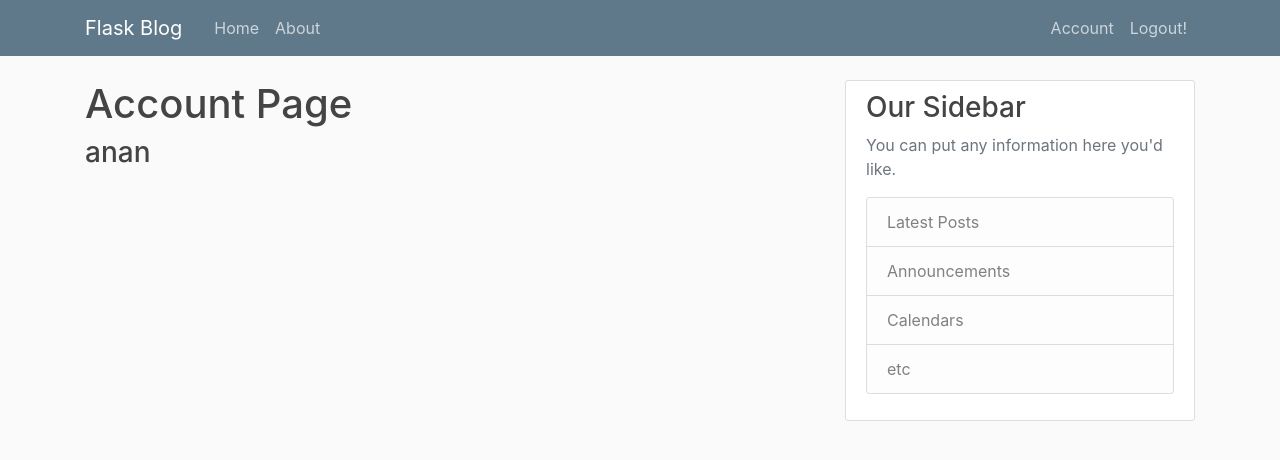
After one commit to erdoganb/flask_blog, a Flask app: page /account in a window 1280 px wide. The commit adds this page. Shown: the top 460 px of the page. Run offline with Flask 3, Linux system fonts and the light colour scheme; a user stored in the database is signed in; some libraries are stand-ins or nearby versions.

Commit message:
user authentication

```diff
--- a/flaskblog/routes.py
+++ b/flaskblog/routes.py
@@ -1,8 +1,9 @@
-from flask import render_template, url_for, flash, redirect
+from flask import render_template, url_for, flash, redirect, request
 from flaskblog.models import User, Post
-from flaskblog import app
+from flaskblog import app, db, bcrypt
 from flaskblog.forms import RegistrationForm, LoginForm
 import json
+from flask_login import login_user, current_user, logout_user, login_required
 
 # Function to parse JSON file
 def parse_json_file(file_path):
@@ -32,20 +33,45 @@
 #registration page
 @app.route("/register", methods=['GET', 'POST'])
 def register():
+    if current_user.is_authenticated:
+        return redirect(url_for('home'))
     form = RegistrationForm()
     if form.validate_on_submit():
-        flash(f'Account created for {form.username.data}!', 'success')
+        hashed_password = bcrypt.generate_password_hash(form.password.data).decode('utf-8')
+        user = User(username=form.username.data, email=form.email.data, password=hashed_password)
+        db.session.add(user)
+        db.session.commit()
+        flash(f'Your account has been created! You are now able to log in!', 'success')
         return redirect(url_for('login'))
     return render_template('register.html', title="register", form=form)
 
 #login page
 @app.route("/login", methods=['GET', 'POST'])
 def login():
+    if current_user.is_authenticated:
+        return redirect(url_for('home'))
     form = LoginForm()
     if form.validate_on_submit():
-        if form.email.data == "a@a.a" and form.password.data=="ccc":
-            flash("You've been logged in!", "success")
-            return redirect(url_for('home'))
+        user = User.query.filter_by(email=form.email.data).first()
+        if user and bcrypt.check_password_hash(user.password, form.password.data):
+            login_user(user, remember=form.remember.data)
+            next_page = request.args.get('next')
+            return redirect(next_page) if next_page else redirect(url_for('home'))
         else:
             flash("Login unsuccessful. Please check your mail and password!", "danger")
     return render_template('login.html', title="register", form=form)
+
+
+#logout
+@app.route("/logout")
+def logout():
+    logout_user()
+    flash("Logout ok!", 'danger')
+    return redirect(url_for('home'))
+
+
+#account
+@app.route("/account")
+@login_required
+def account():
+    return render_template('account.html', title='account')
--- /dev/null
+++ b/flaskblog/templates/account.html
@@ -0,0 +1,4 @@
+{% extends 'layout.html'%} {%block content%}
+<h1>Account Page</h1>
+<h3>{{ current_user.username }}</h3>
+{%endblock%}
--- a/flaskblog/templates/layout.html
+++ b/flaskblog/templates/layout.html
@@ -5,7 +5,7 @@
   <meta charset="UTF-8" />
   <meta name="viewport" content="width=device-width, initial-scale=1.0" />
   {%if title%}
-  <title>Flask Blog - {{title}}</title>
+  <title>Flask Blog - {{title.capitalize()}}</title>
   {%else%}
   <title>Flask Blog</title>
   {%endif%}
@@ -43,8 +43,14 @@
           </div>
           <!-- Navbar Right Side -->
           <div class="navbar-nav">
+            {% if current_user.is_authenticated %}
+            <a class="nav-item nav-link" href="{{url_for('account')}}">Account</a>
+            <a class="nav-item nav-link" href="{{url_for('logout')}}">Logout!</a>
+
+            {% else %}
             <a class="nav-item nav-link" href="{{url_for('login')}}">Login</a>
             <a class="nav-item nav-link" href="{{url_for('register')}}">Register</a>
+            {% endif %}
           </div>
         </div>
       </div>
--- a/run.py
+++ b/run.py
@@ -2,4 +2,4 @@
 
 
 if __name__ == '__main__':
-    app.run(debug=False)
+    app.run(debug=True)
```
Also changed, not shown: flaskblog/__init__.py (+8 -0 lines), flaskblog/forms.py (+14 -1 lines), flaskblog/models.py (+9 -3 lines), instance/site.db (added).
